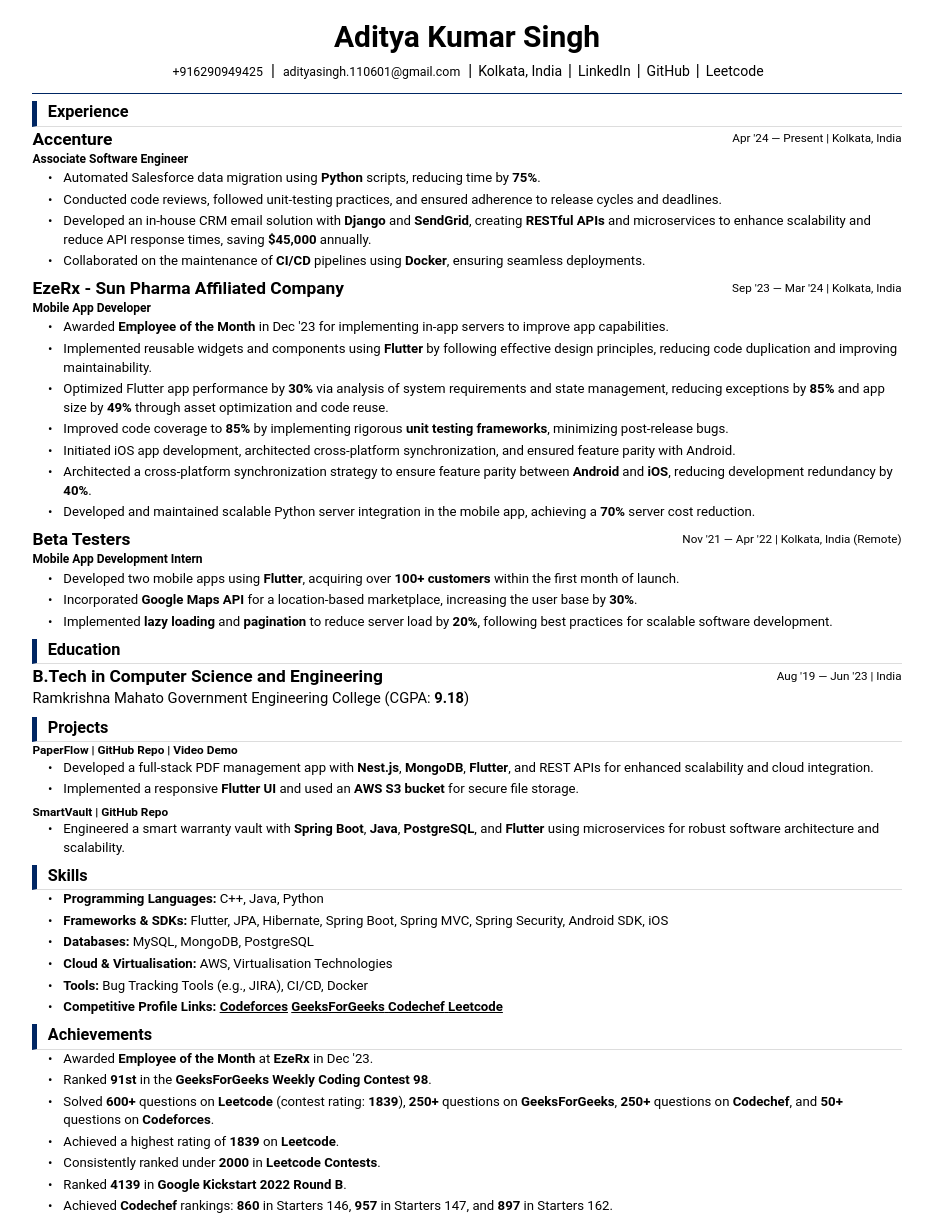
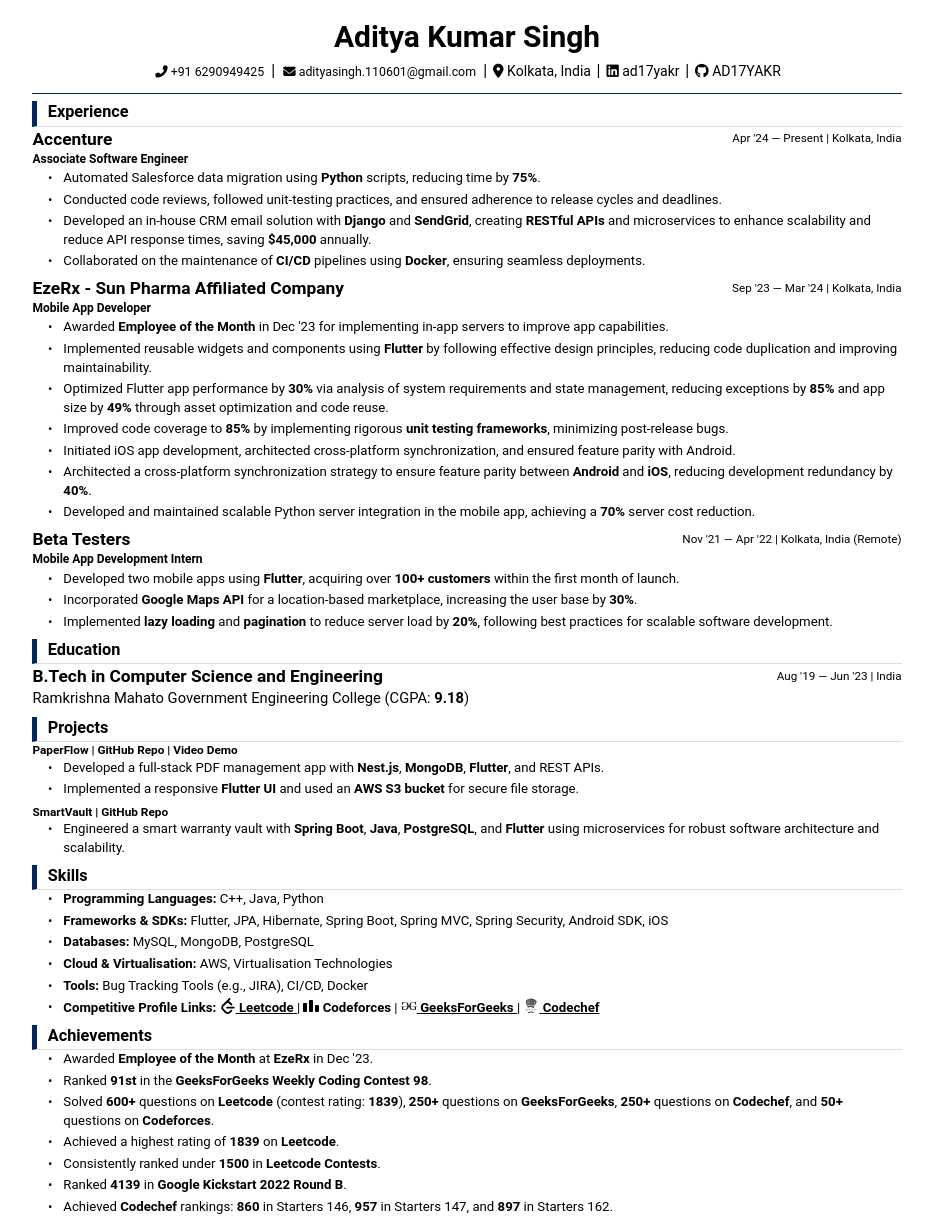
Before and after one commit to AD17YAKR/my_resume, a website: page index.html in a window 1280 px wide. Shown: the whole page, without its empty margins (173-1106 px from the left). Drawn offline with Linux system fonts and the light colour scheme.

Commit message:
Uppdated

```diff
--- a/index.html
+++ b/index.html
@@ -10,17 +10,34 @@
 
 <body>
     <div class="container">
+        <!-- In your <head>, include Font Awesome -->
+        <link rel="stylesheet" href="https://cdnjs.cloudflare.com/ajax/libs/font-awesome/6.1.1/css/all.min.css" />
+
         <header>
             <h1>Aditya Kumar Singh</h1>
             <p class="contact">
-                <span><a href="tel:+916290949425">+916290949425</a></span> |
-                <span><a href="mailto:adityasingh.110601@gmail.com">adityasingh.110601@gmail.com</a></span> |
-                <span>Kolkata, India</span> |
-                <a href="https://www.linkedin.com/in/ad17yakr">LinkedIn</a> |
-                <a href="https://github.com/AD17YAKR/">GitHub</a> |
-                <a href="https://leetcode.com/u/AD17YAKR/">Leetcode</a>
+                <span>
+                    <a href="tel:+916290949425">
+                        <i class="fas fa-phone-alt"></i> +91 6290949425
+                    </a>
+                </span> |
+                <span>
+                    <a href="mailto:adityasingh.110601@gmail.com">
+                        <i class="fas fa-envelope"></i> adityasingh.110601@gmail.com
+                    </a>
+                </span> |
+                <span>
+                    <i class="fas fa-map-marker-alt"></i> Kolkata, India
+                </span> |
+                <a href="https://www.linkedin.com/in/ad17yakr">
+                    <i class="fab fa-linkedin"></i> ad17yakr
+                </a> |
+                <a href="https://github.com/AD17YAKR/">
+                    <i class="fab fa-github"></i> AD17YAKR
+                </a>
             </p>
         </header>
+
 
         <section class="experience">
             <h2>Experience</h2>
@@ -139,8 +156,7 @@
                 </h3>
                 <ul>
                     <li>Developed a full-stack PDF management app with <strong>Nest.js</strong>,
-                        <strong>MongoDB</strong>, <strong>Flutter</strong>, and REST APIs for enhanced scalability and
-                        cloud integration.
+                        <strong>MongoDB</strong>, <strong>Flutter</strong>, and REST APIs.
                     </li>
                     <li>Implemented a responsive <strong>Flutter UI</strong> and used an <strong>AWS S3 bucket</strong>
                         for secure file storage.</li>
@@ -172,17 +188,27 @@
                 <li><strong>Cloud & Virtualisation:</strong> AWS, Virtualisation Technologies</li>
                 <li><strong>Tools:</strong> Bug Tracking Tools (e.g., JIRA), CI/CD, Docker</li>
                 <li>
-                    <strong> Competitive Profile Links:</strong> <u><a
-                            href="https://codeforces.com/profile/AD17YA?graphType=rated"><strong>Codeforces</strong></a></u>
-                    <u> <a href="https://www.geeksforgeeks.org/user/ad17yakr/"><strong>GeeksForGeeks</strong></a>
-                    </u><u> <a href="https://www.codechef.com/users/ad17yakr"><strong>Codechef</strong></a>
-                    </u>
-                    <u><a href="https://leetcode.com/AD17YAKR"><strong>Leetcode</strong></a></u>
+                    <strong>Competitive Profile Links: </strong>
+                    <u><a href="https://leetcode.com/AD17YAKR">
+                                <img src="leetcode.svg" alt="Leetcode" width="16" height="16" class="profile-icon">
+                                <strong>Leetcode</strong>
+                            </a></u> | <a href="https://codeforces.com/profile/AD17YA?graphType=rated">
+                            <img src="codeforces.svg" alt="Codeforces" width="16" height="16" class="profile-icon">
+                            <strong>Codeforces</strong>
+                        </a></u> |
+                    <u><a href="https://www.geeksforgeeks.org/user/ad17yakr/">
+                            <img src="geeksforgeeks.svg" alt="GeeksForGeeks" width="16" height="16"
+                                class="profile-icon">
+                            <strong>GeeksForGeeks</strong>
+                        </a></u> |
+                    <u><a href="https://www.codechef.com/users/ad17yakr">
+                            <img src="codechef.svg" alt="Codechef" width="16" height="16" class="profile-icon">
+                            <strong>Codechef</strong>
+                        </a></u>
+
                 </li>
-
             </ul>
         </section>
-
         <section class="achievements" aria-label="Achievements">
             <h2>Achievements</h2>
             <ul>
@@ -210,7 +236,7 @@
                     <a href="https://leetcode.com/AD17YAKR"><strong>Leetcode</strong></a>.
                 </li>
                 <li>
-                    Consistently ranked under <strong>2000</strong> in
+                    Consistently ranked under <strong>1500</strong> in
                     <a href="https://leetcode.com/AD17YAKR"><strong>Leetcode Contests</strong></a>.
                 </li>
                 <li>
--- a/styles.css
+++ b/styles.css
@@ -174,3 +174,7 @@
 .links {
   font-size: 0.707em; /* Increased by 4% */
 }
+
+.profile-icon {
+  vertical-align: -2.5px;
+}
```
Also changed, not shown: codechef.svg (added), codeforces.svg (added), geeksforgeeks.svg (added), leetcode.svg (added).
